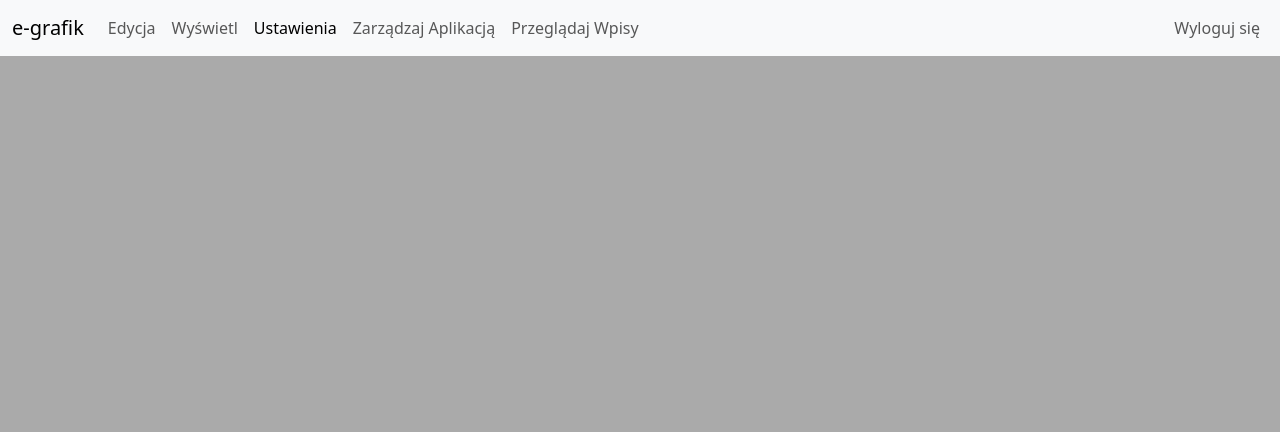
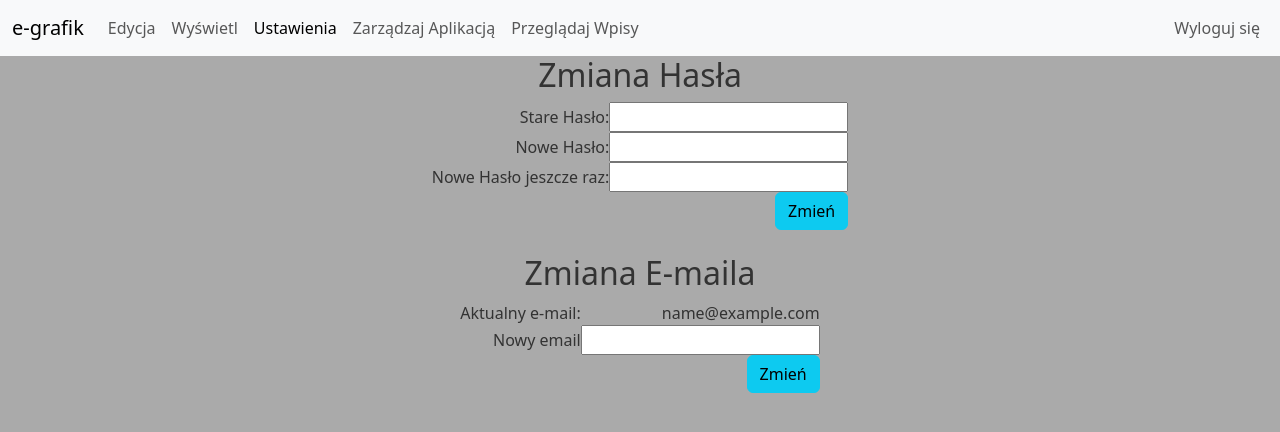
Before and after one commit to MikolajMroczkowski/grafikv2, a PHP site: page /settings.php in a window 1280 px wide. Shown: the top 432 px of the page. Run offline with PHP 8.4, Linux system fonts and the light colour scheme; the visitor is signed in with stand-in values (Sample User, id 1); some libraries are stand-ins or nearby versions.

Commit message:
ustwaienia front
dodano frontend ustawień

```diff
--- a/assets/css/main.css
+++ b/assets/css/main.css
@@ -86,3 +86,16 @@ body {
 .listaWpisow {
     text-align: left;
 }
+
+.passStrange {
+    color: white;
+    font-size: 20px;
+    margin-left: 5px;
+    margin-right: 5px;
+    border-radius: 5px;
+    text-align: center;
+}
+
+.settingTable {
+    text-align: right;
+}
--- /dev/null
+++ b/assets/js/settings.js
@@ -0,0 +1,52 @@
+function checkPassStrenge(pass) {
+    var moc = 0;
+    var znaki = /[!@#$%^&*()_+\-=\[\]{};':"\\|,.<>\/?]+/;
+    var liczby = /123456789/;
+    if (pass.length > 8) {
+        moc += 1;
+    }
+    if (pass.length > 10) {
+        moc += 1;
+    }
+    if (pass.toUpperCase() != pass && pass.toLowerCase() != pass) {
+        moc += 1;
+    }
+    if (znaki.test(pass)) {
+        moc += 1;
+    }
+    if (/\d/.test(pass)) {
+        moc += 1
+    }
+    return moc;
+
+}
+
+function init() {
+    var mocZnika = setTimeout(function() { power.style.display = "none"; }, 1);
+    var pass = document.getElementById("newPass")
+    var power = document.getElementById("passPower");
+    var powerInf = document.getElementById("powerInf")
+    power.style.display = "none";
+    const inputHandler = function(e) {
+        clearTimeout(mocZnika);
+        var passwordPower = checkPassStrenge(e.target.value);
+        console.log(passwordPower);
+        if (passwordPower > 2 & passwordPower < 4) {
+            power.style.display = "block";
+            power.style.backgroundColor = "#fc0"
+            powerInf.innerHTML = "Hasło średnie"
+        } else if (passwordPower >= 4) {
+            power.style.display = "block";
+            power.style.backgroundColor = "#0f0"
+            powerInf.innerHTML = "Hasło mocne"
+        } else {
+            power.style.display = "block";
+            power.style.backgroundColor = "#f00"
+            powerInf.innerHTML = "Hasło słabe"
+        }
+        mocZnika = setTimeout(function() { power.style.display = "none"; }, 3500)
+
+    }
+    pass.addEventListener('input', inputHandler);
+    pass.addEventListener('propertychange', inputHandler);
+}
--- a/settings.php
+++ b/settings.php
@@ -1,12 +1,13 @@
 <?php
 session_start();
-if(!isset($_SESSION['logged'])|| $_SESSION['logged']!=true){
+if (!isset($_SESSION['logged']) || $_SESSION['logged'] != true) {
     header("Location: login.php");
     exit;
 }
 ?>
 <!DOCTYPE html>
 <html lang="pl">
+
 <head>
     <meta charset="UTF-8">
     <meta http-equiv="X-UA-Compatible" content="IE=edge">
@@ -17,8 +18,53 @@ if(!isset($_SESSION['logged'])|| $_SESSION['logged']!=true){
     <link rel="stylesheet" href="./assets/css/main.css">
     <script src="./assets/jquery.js"></script>
     <script src="./assets/js/main.js"></script>
+    <script src="./assets/js/settings.js"></script>
 </head>
-<body>
-    <?php require "menu.php"; renderMenu("settings") ?>
+
+<body onload="init()">
+    <?php require "menu.php";
+    renderMenu("settings") ?>
+    <div class="centered">
+        <h2>Zmiana Hasła</h2>
+        <table class="centered settingTable">
+            <tr>
+                <td>Stare Hasło:</td>
+                <td><input id="oldPass" type="password"></td>
+            </tr>
+            <tr>
+                <td>Nowe Hasło:</td>
+                <td><input id="newPass" type="password"></td>
+            </tr>
+            <tr>
+                <td></td>
+                <td><div class="passStrange" id="passPower"><span id="powerInf">Słabe</span></div></td>
+            </tr>
+            <tr>
+                <td>Nowe Hasło jeszcze raz:</td>
+                <td><input id="reNewPass" type="password"></td>
+            </tr>
+            <tr>
+                <td></td>
+                <td><button class="btn btn-info">Zmień</button></td>
+            </tr>
+        </table>
+        <br>
+        <h2>Zmiana E-maila</h2>
+        <table class="centered settingTable">
+            <tr>
+                <td>Aktualny e-mail:</td>
+                <td><?php echo $_SESSION['email']; ?></td>
+            </tr>
+            <tr>
+                <td>Nowy email</td>
+                <td><input id="reNewPass" type="email"></td>
+            </tr>
+            <tr>
+                <td></td>
+                <td><button class="btn btn-info">Zmień</button></td>
+            </tr>
+        </table>
+    </div>
 </body>
+
 </html>
```
